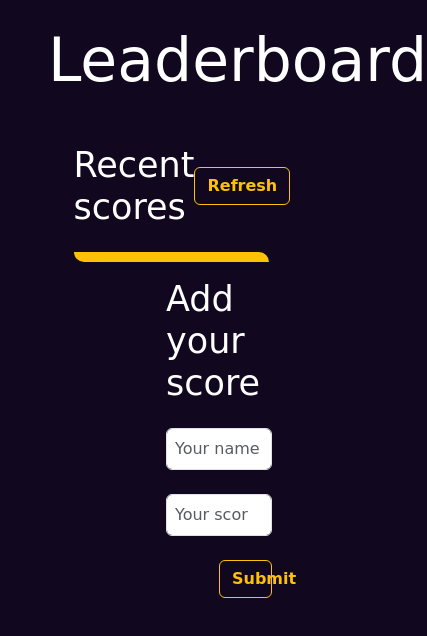
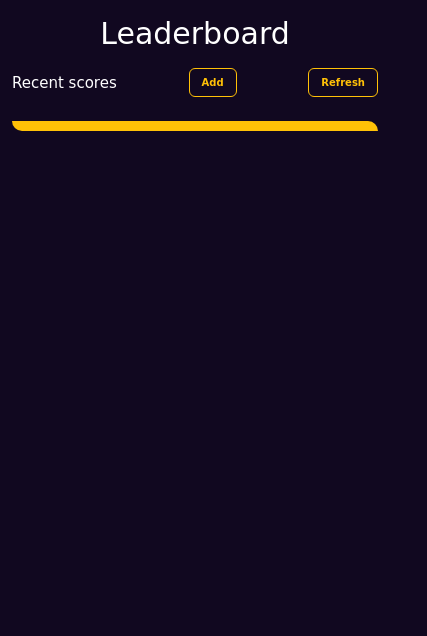
Before and after one commit to K0ppai/leaderboard-list-app, a website built with webpack: page src/index.html in a window 390 px wide. Shown: the whole page, 427 px wide, since content can reach past the window. Built offline with nearby package versions, Linux system fonts and the light colour scheme; no server answers; a web font is replaced by a local one.

Commit message:
Adapt to mobile version

```diff
--- a/src/index.html
+++ b/src/index.html
@@ -9,25 +9,26 @@
   <link rel="stylesheet" href="style.css">
 </head>
 <body>
-  <section>
-    <h1 class="pt-4 ps-5" id="main-title">Leaderboard</h1>
-    <div class="container-fluid mt-5">
+  <section class="container-fluid">
+    <h1 class="pt-md-4 ps-md-5 text-center pt-3" id="main-title">Leaderboard</h1>
+    <div class="container-fluid mt-md-5 mt-3">
       <div class="row justify-content-center">
-        <div class="col-6 p-0 me-5">
+        <div class="col-md-6 col-12 p-0 me-md-5">
           <div class="d-flex justify-content-between align-items-center">
             <h2 id="score-title" class="m-0">Recent scores</h2>
+            <button type="button" class="btn-outline-warning btn fw-bold" id="add-btn">Add</button>
             <button type="button" class="btn-outline-warning btn fw-bold" id="refresh-btn">Refresh</button>
           </div>
-          <ul id="player-scores" class="p-0 mt-4 border border-5 border-warning">
+          <ul id="player-scores" class="p-0 my-4 border border-5 border-warning score-container">
 
           </ul>
         </div>
-        <div class="col-4 ms-5">
+        <div class="col-md-4 col-12 ms-md-5 add-score-container mt-5 mt-md-0">
           <h2 id="add-score-title" class="mb-4">Add your score</h2>
           <form class="d-flex flex-column" id="form">
             <input type="text" placeholder="Your name" class="mb-4 p-2 form-control form-control-color-danger" id="user-name" required>
             <input type="number" placeholder="Your score" class="mb-4 p-2 form-control form-control-color-danger" id="user-score" required>
-            <button type="submit" class="w-50 btn-outline-warning fs-6 fw-bold btn align-self-end" id="submit-btn">Submit</button>
+            <button type="submit" class="w-md-50 btn-outline-warning fs-6 fw-bold btn align-self-end" id="submit-btn">Submit</button>
             <small id="invalid" class="pt-4 text-center"></small>
           </form>
         </div>
--- a/src/index.js
+++ b/src/index.js
@@ -36,9 +36,20 @@ submitBtn.addEventListener('click', (e) => {
     user: userName,
     score: userScore,
   };
-
+  const addBtnContainer = document.querySelector('.add-score-container');
+  const scoreContainer = document.querySelector('.score-container');
+  addBtnContainer.classList.toggle('active');
+  scoreContainer.classList.toggle('active');
   form.reset();
   postData(data);
+});
+
+const addBtn = document.getElementById('add-btn');
+addBtn.addEventListener('click', () => {
+  const addBtnContainer = document.querySelector('.add-score-container');
+  const scoreContainer = document.querySelector('.score-container');
+  addBtnContainer.classList.toggle('active');
+  scoreContainer.classList.toggle('active');
 });
 
 const getData = async () => {
--- a/src/style.css
+++ b/src/style.css
@@ -5,7 +5,7 @@
   font-family: 'Bungee Spice', cursive;
 }
 
-body {
+.add-score-container,body {
   background-color: #110820;
 }
 
@@ -21,8 +21,37 @@ body {
 #player-scores li:nth-child(even) {
   background-color: #1d0f39;
 }
-
+#player-scores::-webkit-scrollbar,#add-btn {
+  display: none;
+}
 #player-scores {
   border-radius: 0 60px 0 60px;
-  overflow: hidden;
+  overflow-y: auto;
+  max-height: 60vh;
 }
+
+@media screen and (max-width: 768px) {
+  #main-title {
+    font-size: 30px;
+  }
+  #score-title,
+  #add-score-title {
+    font-size: 15px;
+  }
+  #refresh-btn,#submit-btn,#add-btn{
+    font-size: 10px;
+  }
+  .add-score-container{
+    display: none;
+  }
+  .add-score-container.active,#add-btn{
+    display: block;
+  }
+  .score-container.active{
+    display: none;
+  }
+  #player-scores{
+    overflow-y: auto;
+    max-height: 75vh;
+  }
+}
```
